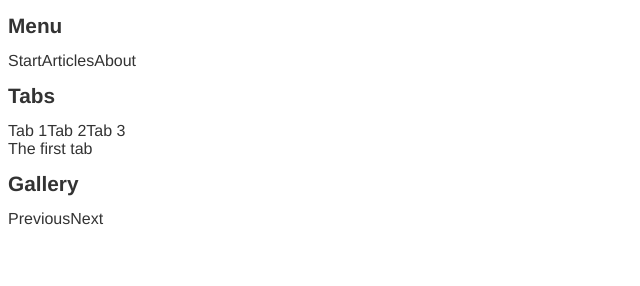
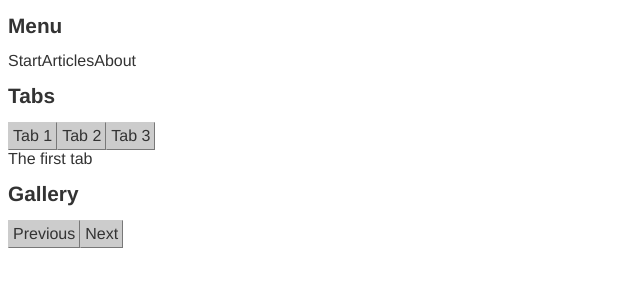
Before and after one commit to charud/cx, a website: page public/index.html in a window 1280 px wide. Shown: the whole page, without its empty margins (0-640 px from the left). Drawn offline with Linux system fonts and the light colour scheme; no server answers.

Commit message:
Added button class to example

```diff
--- a/public/demo/views/tabs.js
+++ b/public/demo/views/tabs.js
@@ -17,7 +17,7 @@
 
 	Tabs.prototype.showTab = function (name) {
 		this.area('body', this.area(name));
-	}
+	};
 
 	cx.view('tabs', Tabs);
 
--- a/public/index.html
+++ b/public/index.html
@@ -17,9 +17,9 @@
 <h1>Tabs</h1>
 <div data-view="tabs" data-show="tab1">
     <div class="l-hlist">
-        <div data-action="select" data-target="tab1" class="l-hlist-item">Tab 1</div>
-        <div data-action="select" data-target="tab2" class="l-hlist-item">Tab 2</div>
-        <div data-action="select" data-target="tab3" class="l-hlist-item">Tab 3</div>
+        <div data-action="select" data-target="tab1" class="l-hlist-item btn">Tab 1</div>
+        <div data-action="select" data-target="tab2" class="l-hlist-item btn">Tab 2</div>
+        <div data-action="select" data-target="tab3" class="l-hlist-item btn">Tab 3</div>
     </div>
     <div data-area="tab1" class="hidden">The first tab</div>
     <div data-area="tab2" class="hidden">The second tab</div>
@@ -31,8 +31,8 @@
 <div data-view="gallery">
     <div data-area="body"></div>
     <div class="l-hlist">
-        <div data-action="prev" class="l-hlist-item">Previous</div>
-        <div data-action="next" class="l-hlist-item">Next</div>
+        <div data-action="prev" class="l-hlist-item btn">Previous</div>
+        <div data-action="next" class="l-hlist-item btn">Next</div>
     </div>
 </div>
 
--- a/public/src/css/modules.css
+++ b/public/src/css/modules.css
@@ -10,3 +10,13 @@
 .hidden {
 	display: none;
 }
+
+.btn {
+	background-color: #ccc;
+	border: 1px outset #ccc;
+	padding: 4px;
+}
+
+*[data-action] {
+	cursor: pointer;
+}
```
